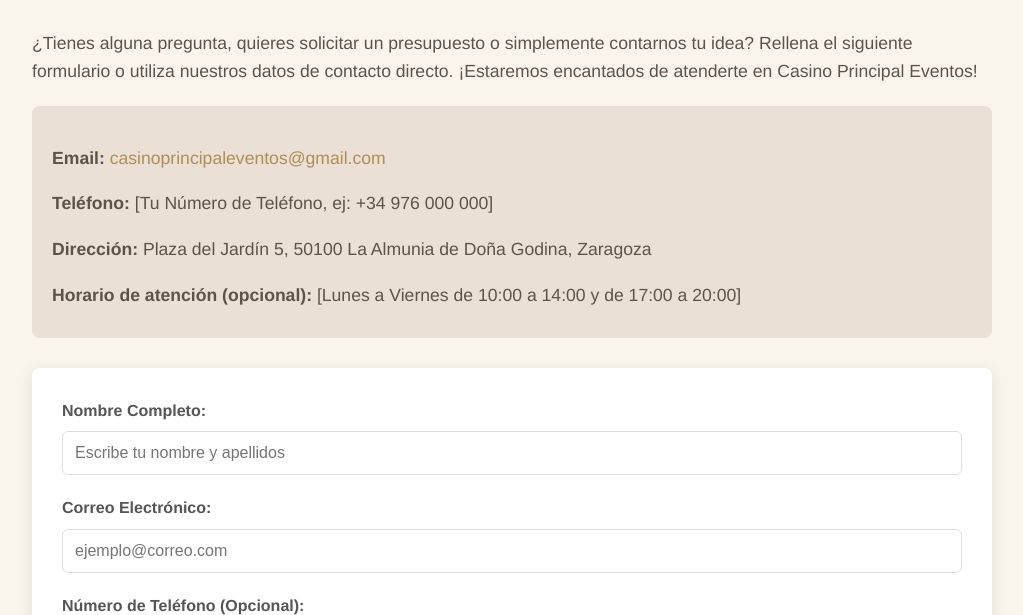
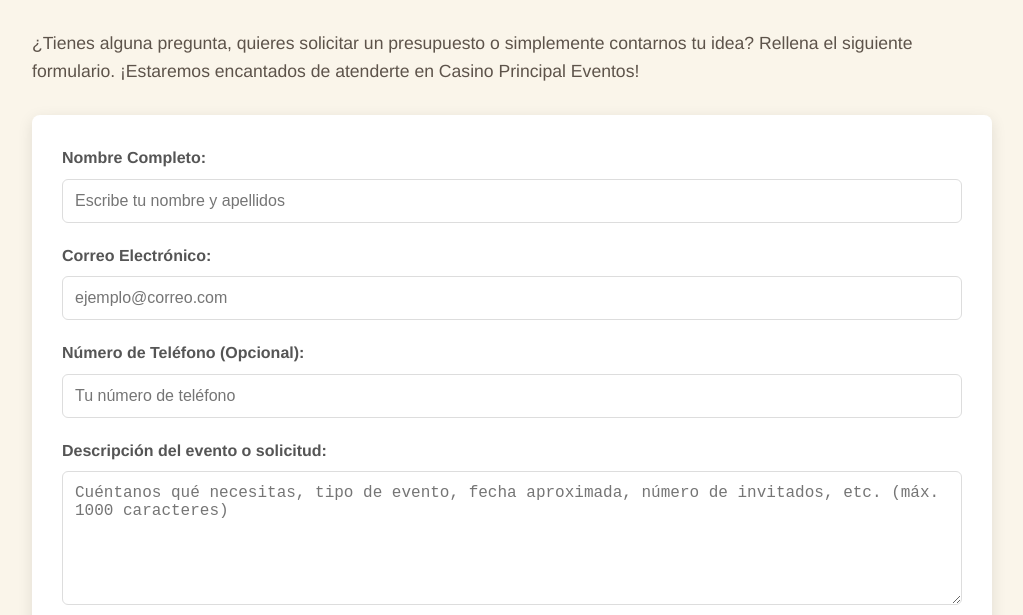
Before and after one commit to FaustoJ/casinoprincipal, a plain HTML site: page contacto.html in a window 1280 px wide. Shown: the part 191-806 px from the top of the page, without its empty margins (128-1151 px from the left). Drawn offline with Linux system fonts and the light colour scheme.

Commit message:
contacto

```diff
--- a/contacto.html
+++ b/contacto.html
@@ -31,16 +31,9 @@
         <section class="pagina-contenido">
             <div class="container">
                 <h2>Contacta con Nosotros</h2>
-                <p>¿Tienes alguna pregunta, quieres solicitar un presupuesto o simplemente contarnos tu idea? Rellena el siguiente formulario o utiliza nuestros datos de contacto directo. ¡Estaremos encantados de atenderte en Casino Principal Eventos!</p>
+                <p>¿Tienes alguna pregunta, quieres solicitar un presupuesto o simplemente contarnos tu idea? Rellena el siguiente formulario. ¡Estaremos encantados de atenderte en Casino Principal Eventos!</p>
 
-                <div class="contacto-info">
-                    <p><strong>Email:</strong> <a href="mailto:casinoprincipaleventos@gmail.com">casinoprincipaleventos@gmail.com</a></p>
-                    <p><strong>Teléfono:</strong> [Tu Número de Teléfono, ej: +34 976 000 000]</p>
-                    <p><strong>Dirección:</strong> Plaza del Jardín 5, 50100 La Almunia de Doña Godina, Zaragoza</p>
-                    <p><strong>Horario de atención (opcional):</strong> [Lunes a Viernes de 10:00 a 14:00 y de 17:00 a 20:00]</p>
-                </div>
-
-                <form id="contact-form" action="https://formspree.io/f/TU_ENDPOINT_DE_FORMSPREE" method="POST">
+                <form id="contact-form" action="https://formspree.io/f/mblobgng" method="POST">
                     <div class="form-group">
                         <label for="nombre">Nombre Completo:</label>
                         <input type="text" id="nombre" name="nombre" required placeholder="Escribe tu nombre y apellidos">
```
